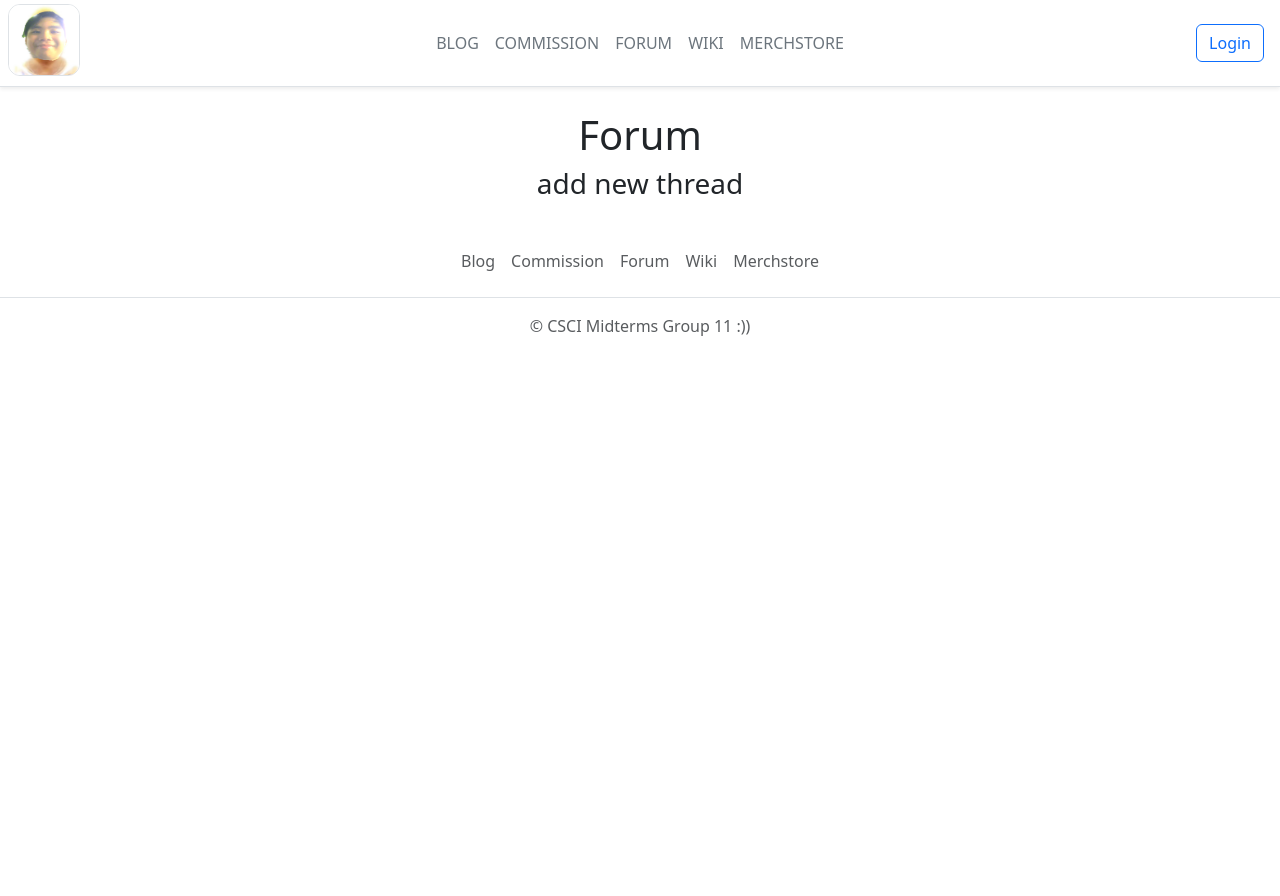
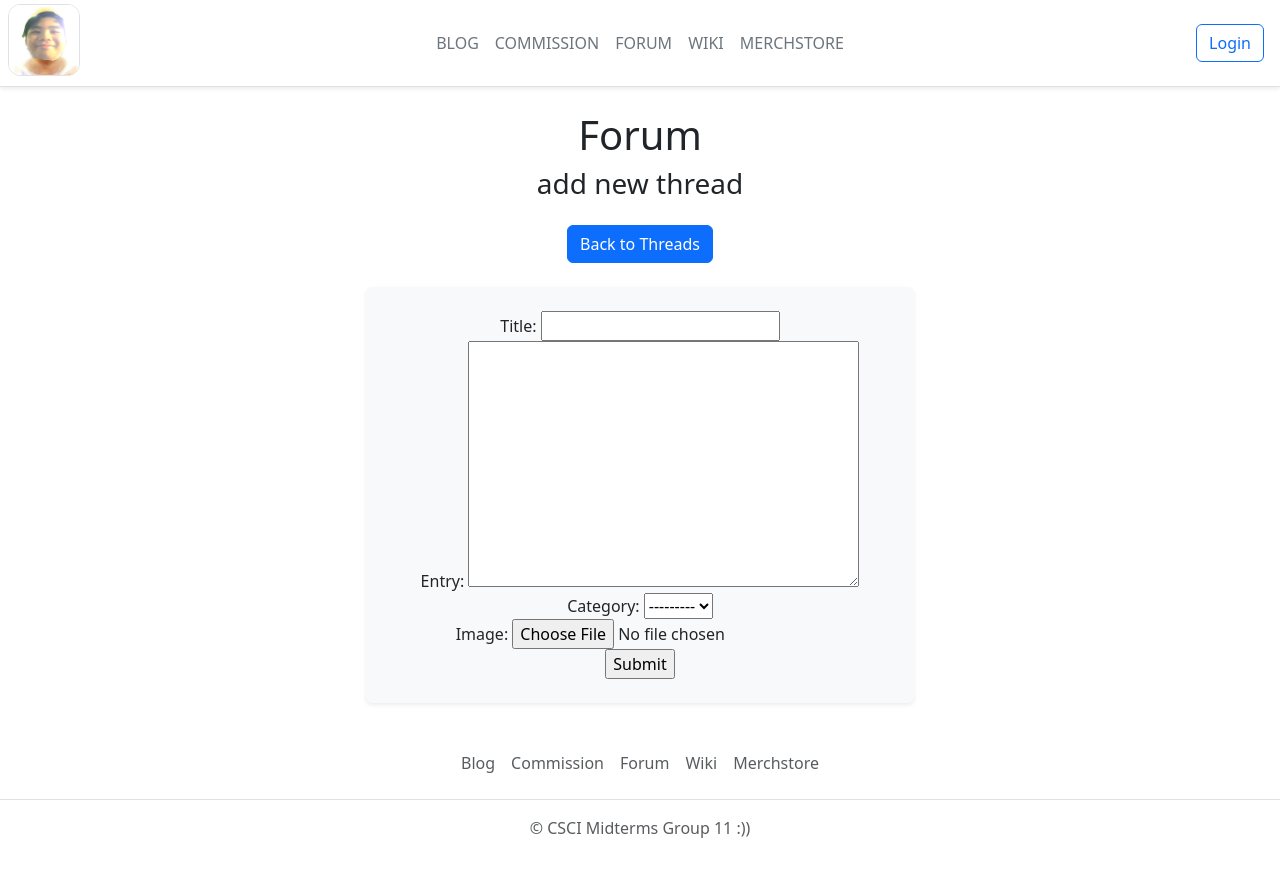
Before and after one commit to miksingsoju/hobbysite-CD-11, a Django app: page /forum/thread/add in a window 1280 px wide. Before the commit the page ends 336 px from the top, so only its background shows below. Run offline with Django 5.2, Linux system fonts and the light colour scheme; the visitor is signed in with stand-in values (Sample User, id 1); data that the repository does not hold is empty.

Commit message:
finish early working prototype of create thread view

```diff
--- a/hobbysite/forum/templates/list_base.html
+++ b/hobbysite/forum/templates/list_base.html
@@ -6,7 +6,7 @@
 <!-- Template to simplify thread_list code -->
 
 {% block content %}
-<div class="container">
+<div class="container col-md-9">
 <h1 class="text-center my-4 pb-1">Forum</h1>
 
 {% if threads %}
--- a/hobbysite/forum/templates/thread_create.html
+++ b/hobbysite/forum/templates/thread_create.html
@@ -2,8 +2,22 @@
 {% block title %} Add Thread {% endblock %}
 
 {% block content %}
-<div class="container my-4">
+<div class="container col-md-6 my-4">
     <h1 class="text-dark">Forum</h1>
     <h3 class="text-dark" style="font-weight: 300;">add new thread</h3>
+
+    <div class="mx-auto mt-4">
+        <a href="{% url 'forum:thread_list'%}" class="btn btn-primary">
+        Back to Threads
+        </a>
+    </div>
+
+    <article class="article-detail px-5 p-4 m-4 shadow-sm rounded bg-light">
+        <form method="POST" class="{{ form.class_name }}">
+            {% csrf_token %}
+            {{ form }}
+        <input type="submit" value="Submit">
+        </form>
+    </article>
 </div>
 {% endblock %}
--- a/hobbysite/forum/templates/thread_detail.html
+++ b/hobbysite/forum/templates/thread_detail.html
@@ -2,7 +2,7 @@
 {% block title %} {{ article.title }} {% endblock %}
 
 {% block content %}
-<div class="container my-4">
+<div class="container col-md-9 my-4">
     <h1 class="text-dark">{{ thread.title }}</h1>
 
     {% if thread.author %}
@@ -32,7 +32,7 @@
         </p>
     </header>
 
-    <div class="card shadow my-3 ps-3 py-3 pb-1 text-start">
+    <div class="card shadow my-3 px-3 py-3 pb-1 text-start">
         <p>
            {{ thread.entry }}
         </p>
--- a/hobbysite/forum/views.py
+++ b/hobbysite/forum/views.py
@@ -1,5 +1,6 @@
 from django.contrib.auth.decorators import login_required
 from django.shortcuts import render
+from django.utils import timezone
 from .models import ThreadCategory, Thread
 from .forms import ThreadForm
 
@@ -35,5 +36,24 @@ def thread_detail(request, thread_id):
 
 @login_required
 def thread_create(request):
-    thread_form = ThreadForm()
-    return render(request, 'thread_create.html')
+    form = ThreadForm()
+
+    if(request.method == "POST"):
+        form = ThreadForm(request.POST, request.FILES)
+        if form.is_valid():
+            tr = Thread()
+            tr.author = request.user
+            tr.createdOn = timezone.now() # format of timezone.now() matches DateTimeField in models.
+            tr.updatedOn = tr.createdOn # if it's new, it's the same.
+
+            tr.title = form.cleaned_data.get('title')
+            tr.entry = form.cleaned_data.get('entry')
+            tr.category = form.cleaned_data.get('category')
+            tr.image = form.cleaned_data.get('image')
+            tr.save()
+
+    ctx = {
+        "form" : form,
+    }
+
+    return render(request, 'thread_create.html', ctx)
```
